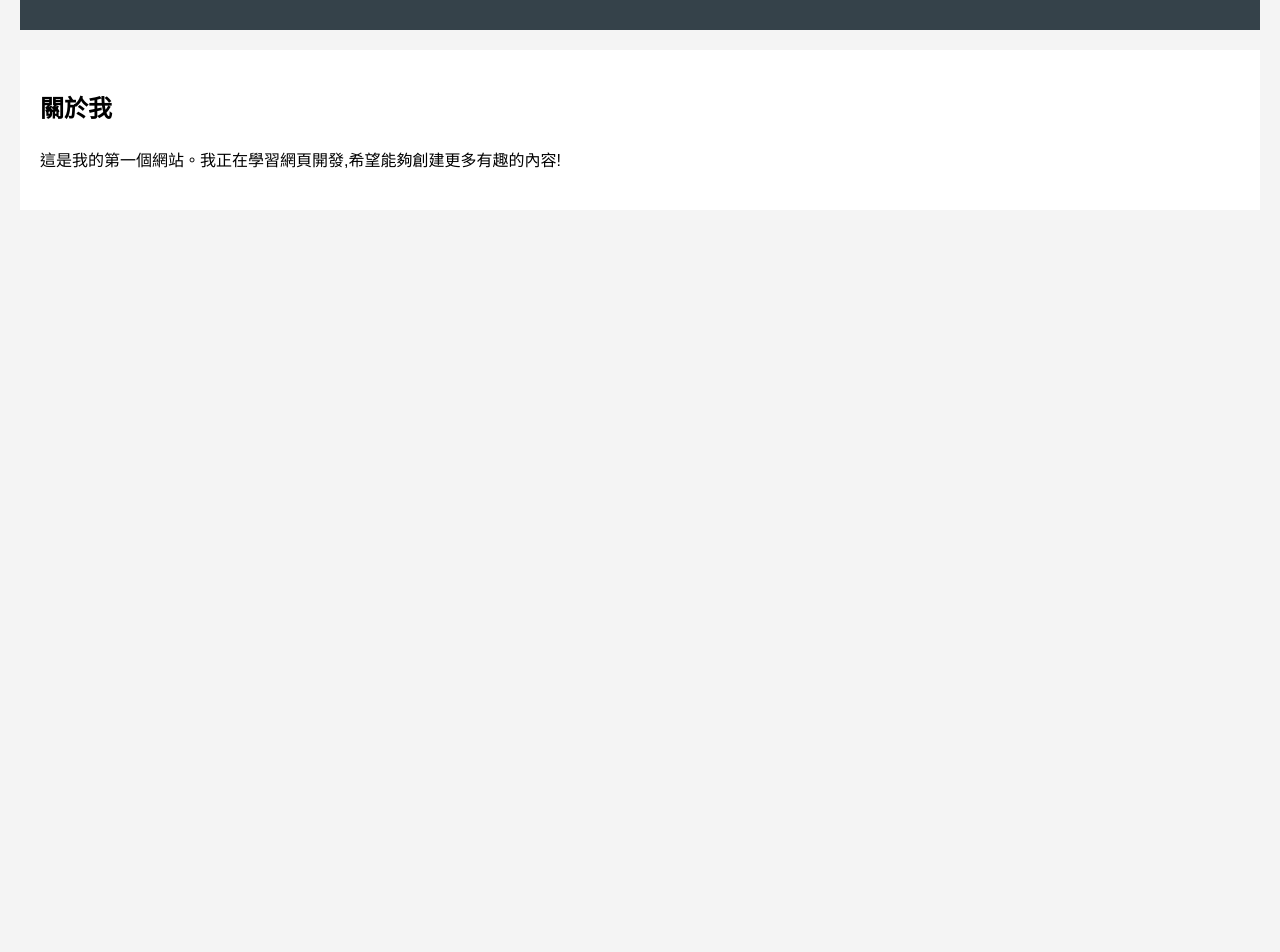
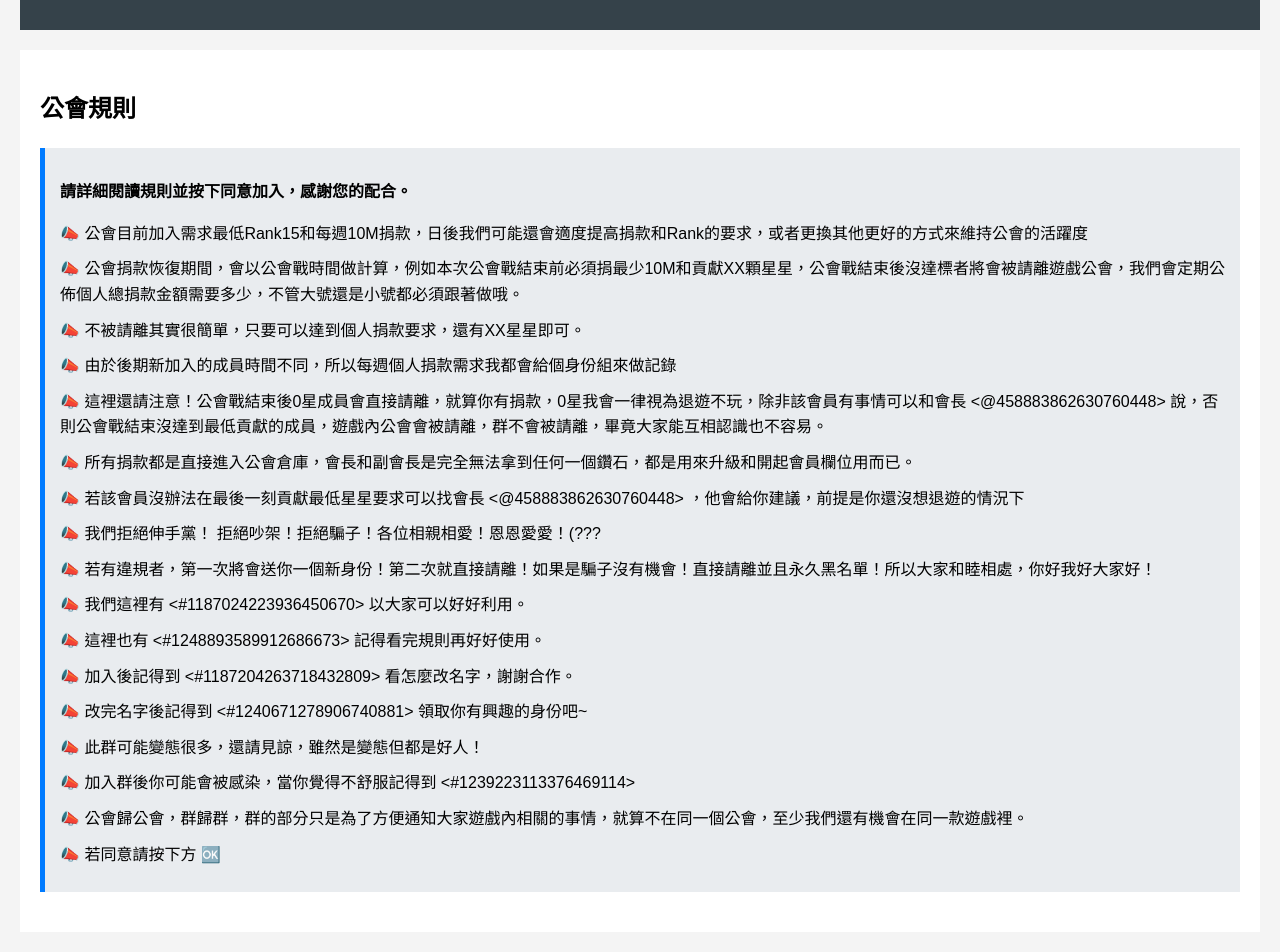
Before and after one commit to TWJohnJohn20116/-twjohnjohn20116.github.com, a plain HTML site: page index.html in a window 1280 px wide. Shown: the part 116-1068 px from the top of the page. Before the commit the page ends 800 px from the top, so only its background shows below. Drawn offline with Linux system fonts and the light colour scheme.

Commit message:
Update index.html

```diff
--- a/index.html
+++ b/index.html
@@ -3,7 +3,7 @@
 <head>
     <meta charset="UTF-8">
     <meta name="viewport" content="width=device-width, initial-scale=1.0">
-    <title>我的簡單網站</title>
+    <title>寵物模擬器99RPGs公會網站</title>
     <style>
         body {
             font-family: Arial, sans-serif;
@@ -23,15 +23,43 @@
             background-color: white;
             margin-top: 20px;
         }
+        .rules {
+            background-color: #e9ecef;
+            border-left: 5px solid #007bff;
+            padding: 15px;
+            margin-bottom: 20px;
+        }
+        .rule-item {
+            margin-bottom: 10px;
+        }
     </style>
 </head>
 <body>
     <header>
-        <h1>歡迎來到我的網站</h1>
+        <h1>寵物模擬器99RPGs公會網站</h1>
     </header>
     <main>
-        <h2>關於我</h2>
-        <p>這是我的第一個網站。我正在學習網頁開發,希望能夠創建更多有趣的內容!</p>
+        <h2>公會規則</h2>
+        <div class="rules">
+            <p><strong>請詳細閱讀規則並按下同意加入，感謝您的配合。</strong></p>
+            <div class="rule-item">📣 公會目前加入需求最低Rank15和每週10M捐款，日後我們可能還會適度提高捐款和Rank的要求，或者更換其他更好的方式來維持公會的活躍度</div>
+            <div class="rule-item">📣 公會捐款恢復期間，會以公會戰時間做計算，例如本次公會戰結束前必須捐最少10M和貢獻XX顆星星，公會戰結束後沒達標者將會被請離遊戲公會，我們會定期公佈個人總捐款金額需要多少，不管大號還是小號都必須跟著做哦。</div>
+            <div class="rule-item">📣 不被請離其實很簡單，只要可以達到個人捐款要求，還有XX星星即可。</div>
+            <div class="rule-item">📣 由於後期新加入的成員時間不同，所以每週個人捐款需求我都會給個身份組來做記錄</div>
+            <div class="rule-item">📣 這裡還請注意！公會戰結束後0星成員會直接請離，就算你有捐款，0星我會一律視為退遊不玩，除非該會員有事情可以和會長 <@458883862630760448> 說，否則公會戰結束沒達到最低貢獻的成員，遊戲內公會會被請離，群不會被請離，畢竟大家能互相認識也不容易。</div>
+            <div class="rule-item">📣 所有捐款都是直接進入公會倉庫，會長和副會長是完全無法拿到任何一個鑽石，都是用來升級和開起會員欄位用而已。</div>
+            <div class="rule-item">📣 若該會員沒辦法在最後一刻貢獻最低星星要求可以找會長 <@458883862630760448> ，他會給你建議，前提是你還沒想退遊的情況下</div>
+            <div class="rule-item">📣 我們拒絕伸手黨！ 拒絕吵架！拒絕騙子！各位相親相愛！恩恩愛愛！(???</div>
+            <div class="rule-item">📣 若有違規者，第一次將會送你一個新身份！第二次就直接請離！如果是騙子沒有機會！直接請離並且永久黑名單！所以大家和睦相處，你好我好大家好！</div>
+            <div class="rule-item">📣 我們這裡有 <#1187024223936450670> 以大家可以好好利用。</div>
+            <div class="rule-item">📣 這裡也有 <#1248893589912686673> 記得看完規則再好好使用。</div>
+            <div class="rule-item">📣 加入後記得到 <#1187204263718432809> 看怎麼改名字，謝謝合作。</div>
+            <div class="rule-item">📣 改完名字後記得到 <#1240671278906740881>  領取你有興趣的身份吧~</div>
+            <div class="rule-item">📣 此群可能變態很多，還請見諒，雖然是變態但都是好人！</div>
+            <div class="rule-item">📣 加入群後你可能會被感染，當你覺得不舒服記得到 <#1239223113376469114> </div>
+            <div class="rule-item">📣 公會歸公會，群歸群，群的部分只是為了方便通知大家遊戲內相關的事情，就算不在同一個公會，至少我們還有機會在同一款遊戲裡。</div>
+            <div class="rule-item">📣 若同意請按下方 🆗 </div>
+        </div>
     </main>
 </body>
 </html>
```
